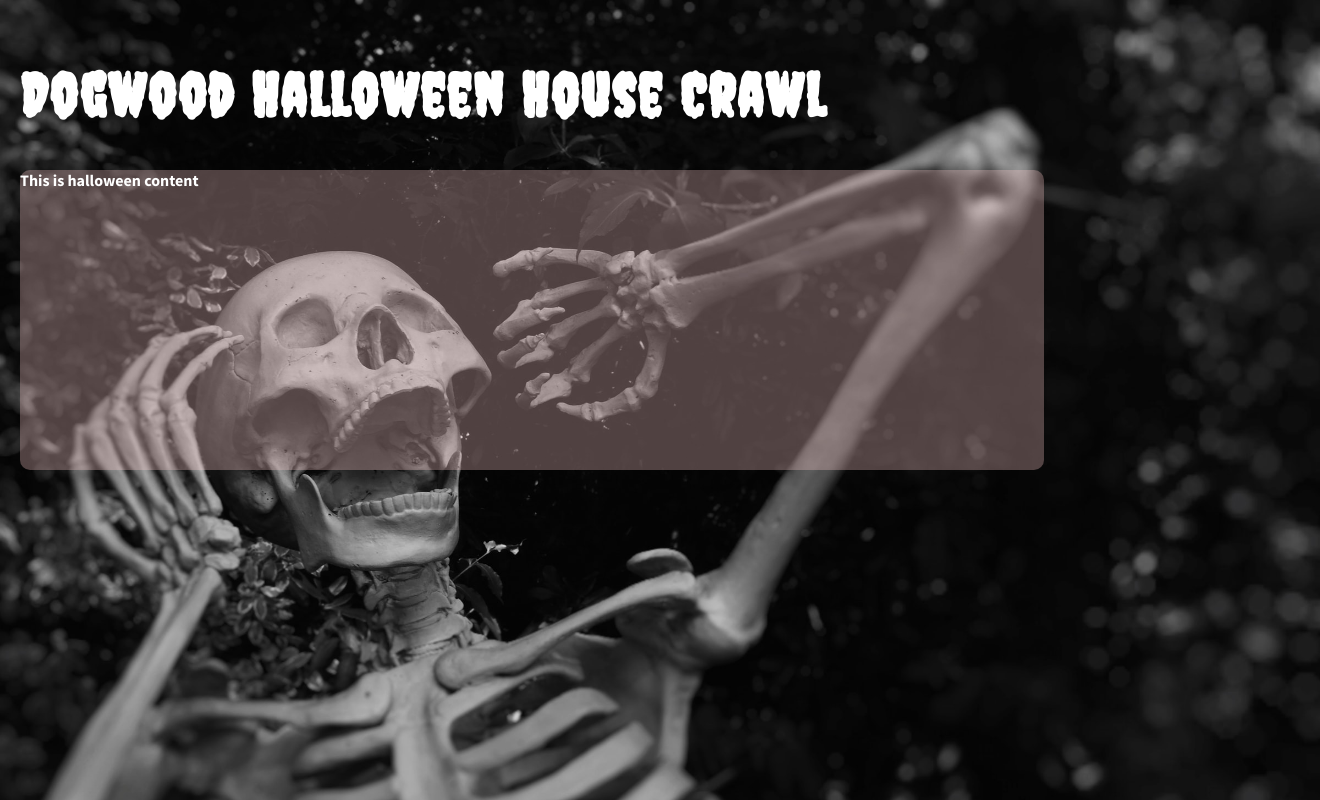
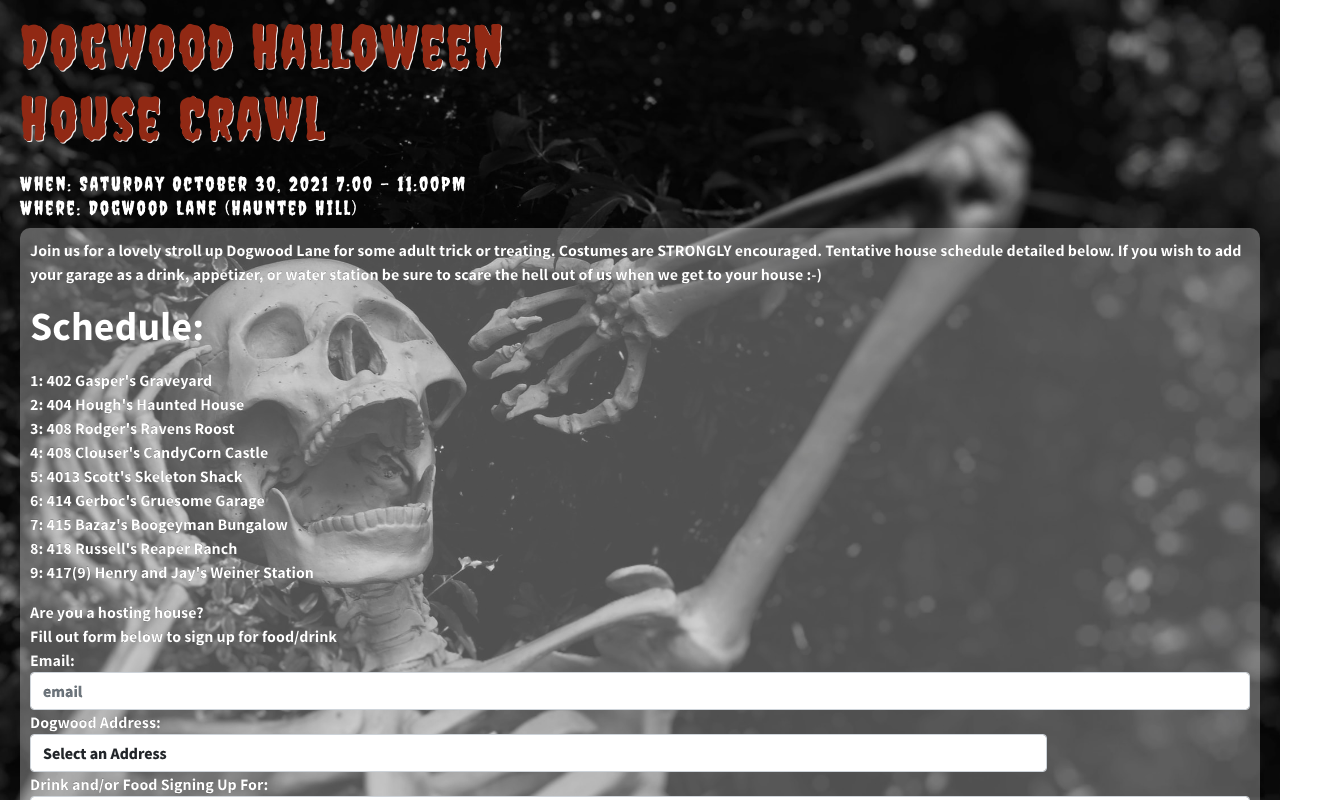
Before and after one commit to bazazer/erincbazaz, a React (Create React App) app in the folder my-app/: page /DogwoodHalloween in a window 1280 px wide. Shown: the top 800 px of the page, 1320 px wide, since content can reach past the window. Built offline with nearby package versions, Linux system fonts and the light colour scheme.

Commit message:
text and forms added

```diff
--- a/my-app/package.json
+++ b/my-app/package.json
@@ -8,11 +8,13 @@
     "@testing-library/react": "^11.2.7",
     "@testing-library/user-event": "^12.8.3",
     "bootstrap": "^5.1.1",
+    "emailjs-com": "^3.2.0",
     "react": "^17.0.2",
     "react-bootstrap": "^2.0.0-rc.1",
     "react-dom": "^17.0.2",
     "react-router-dom": "^5.3.0",
     "react-scripts": "4.0.3",
+    "reactstrap": "^8.10.0",
     "typescript": "^4.3.5",
     "web-vitals": "^1.1.2"
   },
--- a/my-app/src/App.css
+++ b/my-app/src/App.css
@@ -107,24 +107,37 @@
 
 /* Halloween Styles */
 .main-container {
-  width: 100vw;
-  height: 100vh;
-  background: url(./images/skeleton2.jpg);
+  /* width: 100vw;
+  height: 100vh; */
+  background-image: url(./images/skeleton2.jpg);
+  background-attachment: fixed;
   background-size: cover;
   background-position: top, left;
-  padding: 20px;
+  /* min-height: 1100px; */
+  padding-left: 20px;
+  padding-right: 20px;
+  padding-top:10px;
 
 }
 
+h1 {
+  padding-bottom:10px;
+  padding-top:0px;
+}
+
+
 .halloween-content
 {
+  -webkit-text-stroke: .1px black;
   font-family: 'Source Sans Pro', sans-serif;
   color:white;
   font-size: 16px;
-  background-color: hsla(0, 100%, 90%, 0.3);
-  max-width: 80%;
+  background-color: hsla(0, 0%, 100%, 0.3);
+  max-width: 100%;
   min-height: 300px;
   border-radius: 10px;
+  padding: 10px;
+  margin-right: 0px;
 
 
 }
@@ -135,3 +148,137 @@
   font-size: 60px;
   letter-spacing: 2px;
 }
+
+.title2 {
+  color: white;
+  font-family: 'Creepster', cursive;
+  font-size: 20px;
+  letter-spacing: 2px;
+}
+
+.horror-text {
+  animation-duration: 1.5s;
+  animation-iteration-count: infinite;
+  animation-name: flickering;
+  animation-timing-function: step-start;
+  color: #912914;
+  font-family: 'Creepster', cursive;
+}
+
+@keyframes flickering {
+  0% {
+    color: #912914;
+    text-shadow: none;
+    transform: skewX(0);
+  }
+  5% {
+    color: #912914;
+    text-shadow: none;
+    transform: skewX(0);
+  }
+  10% {
+    color: #912914;
+    text-shadow: 1px 1px #eee;
+    transform: skewX(-5deg);
+  }
+  15% {
+    color: #ccc;
+    text-shadow: none;
+    transform: skewX(-5deg);
+  }
+  20% {
+    color: #912914;
+    text-shadow: none;
+    transform: skewX(0);
+  }
+  25% {
+    color: #ccc;
+    text-shadow: 2px 2px #912914;
+    transform: skewX(0);
+  }
+  30% {
+    color: #ccc;
+    text-shadow: 2px 2px #912914;
+    transform: skewX(0);
+  }
+  35% {
+    color: #ccc;
+    text-shadow: 2px 2px #912914;
+    transform: skewX(0);
+  }
+  37% {
+    color: #ccc;
+    text-shadow: 1px 1px #eee;
+    transform: skewX(0);
+  }
+  40% {
+    color: #912914;
+    text-shadow: 1px 1px #eee;
+    transform: skewX(0);
+  }
+  45% {
+    color: #912914;
+    text-shadow: 1px 1px #eee;
+    transform: skewX(0);
+  }
+  50% {
+    color: #912914;
+    text-shadow: none;
+    transform: skewX(0);
+  }
+  55% {
+    color: #912914;
+    text-shadow: none;
+    transform: skewX(0);
+  }
+  60% {
+    color: #912914;
+    text-shadow: none;
+    transform: skewX(0);
+  }
+  65% {
+    color: #912914;
+    text-shadow: none;
+    transform: skewX(0);
+  }
+  68% {
+    color: #912914;
+    text-shadow: 1px 1px #eee;
+    transform: skewX(0);
+  }
+  70% {
+    color: #912914;
+    text-shadow: 1px 1px #eee;
+    transform: skewX(0);
+  }
+  75% {
+    color: #912914;
+    text-shadow: 1px 1px #eee;
+    transform: skewX(2deg);
+  }
+  80% {
+    color: #912914;
+    text-shadow: 1px 1px #eee;
+    transform: skewX(2deg);
+  }
+  85% {
+    color: #912914;
+    text-shadow: 1px 1px #eee;
+    transform: skewX(2deg);
+  }
+  90% {
+    color: #912914;
+    text-shadow: none;
+    transform: skewX(0);
+  }
+  95% {
+    color: #912914;
+    text-shadow: 1px 1px #eee;
+    transform: skewX(0);
+  }
+  100% {
+    color: #912914;
+    text-shadow: none;
+    transform: skewX(0);
+  }
+}
--- a/my-app/src/App.js
+++ b/my-app/src/App.js
@@ -17,7 +17,7 @@ function App() {
     </div>
     </Route>
     <Route exact path ="/DogwoodHalloween">
-    <div>
+    <div >
     <Halloween/>
     </div>
     </Route>
--- a/my-app/src/Halloween.tsx
+++ b/my-app/src/Halloween.tsx
@@ -1,18 +1,95 @@
-import { Container } from "react-bootstrap";
+import { Button, Col, Container, Form, FormGroup, FormText } from "react-bootstrap";
+import { Input, Label } from "reactstrap";
+import emailjs from 'emailjs-com';
+
 
 const Halloween = () => {
+
+
+  const sendEmail = (e: any) => {
+    e.preventDefault();
+    alert(e.target.email.value);
+
+    const templateParams={
+      address: e.target.address.value,
+      email: e.target.email.value,
+      message: e.target.message.value
+    }
+
+      emailjs.send('service_qm1qcbn', 'template_u0urazu', templateParams, 'user_VFbeJWAeR5yIrszWmb1Zf')
+    .then(function(response) {
+       console.log('SUCCESS!', response.status, response.text);
+    }, function(error) {
+       console.log('FAILED...', error);
+    });
+  };
 
 
   return (
         //<img className="skeleton" alt="" src={skeleton} />
 <div className="main-container">
 
-    <div className="main-content">
-    <Container>
+    <h1 className="title horror-text">Dogwood Halloween<br/> House Crawl</h1>
+    <h2 className="title2">When: Saturday October 30, 2021 7:00 - 11:00PM
+    <br/>
+    Where: Dogwood Lane (Haunted Hill)
+    </h2>
+    <div className="halloween-content">
+      <p>Join us for a lovely stroll up Dogwood Lane for some adult trick or treating.
+        Costumes are STRONGLY encouraged. Tentative house schedule detailed below. If you wish
+        to add your garage as a drink, appetizer, or water station be sure to scare the hell
+        out of us when we get to your house :-)
+      </p>
+      <h1>Schedule:</h1>
+      <p>
+        1: 402 Gasper's Graveyard
+        <br/>
+        2: 404 Hough's Haunted House
+        <br/>
+        3: 408 Rodger's Ravens Roost
+        <br/>
+        4: 408 Clouser's CandyCorn Castle
+        <br/>
+        5: 4013 Scott's Skeleton Shack
+        <br/>
+        6: 414 Gerboc's Gruesome Garage
+        <br/>
+        7: 415 Bazaz's Boogeyman Bungalow
+        <br/>
+        8: 418 Russell's Reaper Ranch
+        <br/>
+        9: 417(9) Henry and Jay's Weiner Station
+      </p>
+      <div>Are you a hosting house?</div>
+    <div>Fill out form below to sign up for food/drink</div>
+    <Form onSubmit={sendEmail}>
+      <FormGroup>
+        <Label for="email">Email:</Label>
+        <Input type="email" name="email" id="email" placeholder="email"/>
+      </FormGroup>
+      <FormGroup>
+        <Label for="exampleSelect" >Dogwood Address:</Label>
+        <Col sm={10}>
+          <Input type="select" name="address" id="exampleSelect">
+          <option hidden value="">Select an Address</option>
+            <option>402 Dogwood</option>
+            <option>404 Dogwood</option>
+            <option>408 Dogwood</option>
+            <option>413 Dogwood</option>
+            <option>414 Dogwood</option>
+            <option>415 Dogwood</option>
+            <option>418 Dogwood</option>
+            <option>417(9) Dogwood</option>
+          </Input>
+        </Col>
+      </FormGroup>
+      <FormGroup>
+        <Label for="exampleText">Drink and/or Food Signing Up For:</Label>
+        <Input type="textarea" name="message" id="exampleText" />
+      </FormGroup>
+      <Button type="submit">Submit</Button>
 
-    <h1 className="title">Dogwood Halloween House Crawl</h1>
-    <div className="halloween-content">This is halloween content</div>
-    </Container>
+      </Form>
     </div>
 </div>
   );
--- a/my-app/src/index.js
+++ b/my-app/src/index.js
@@ -3,6 +3,7 @@ import ReactDOM from 'react-dom';
 import './index.css';
 import App from './App';
 import reportWebVitals from './reportWebVitals';
+import 'bootstrap/dist/css/bootstrap.min.css'
 
 ReactDOM.render(
   <React.StrictMode>
```
Also changed, not shown: 1 other file (tests, documents, lock files or other folders).
